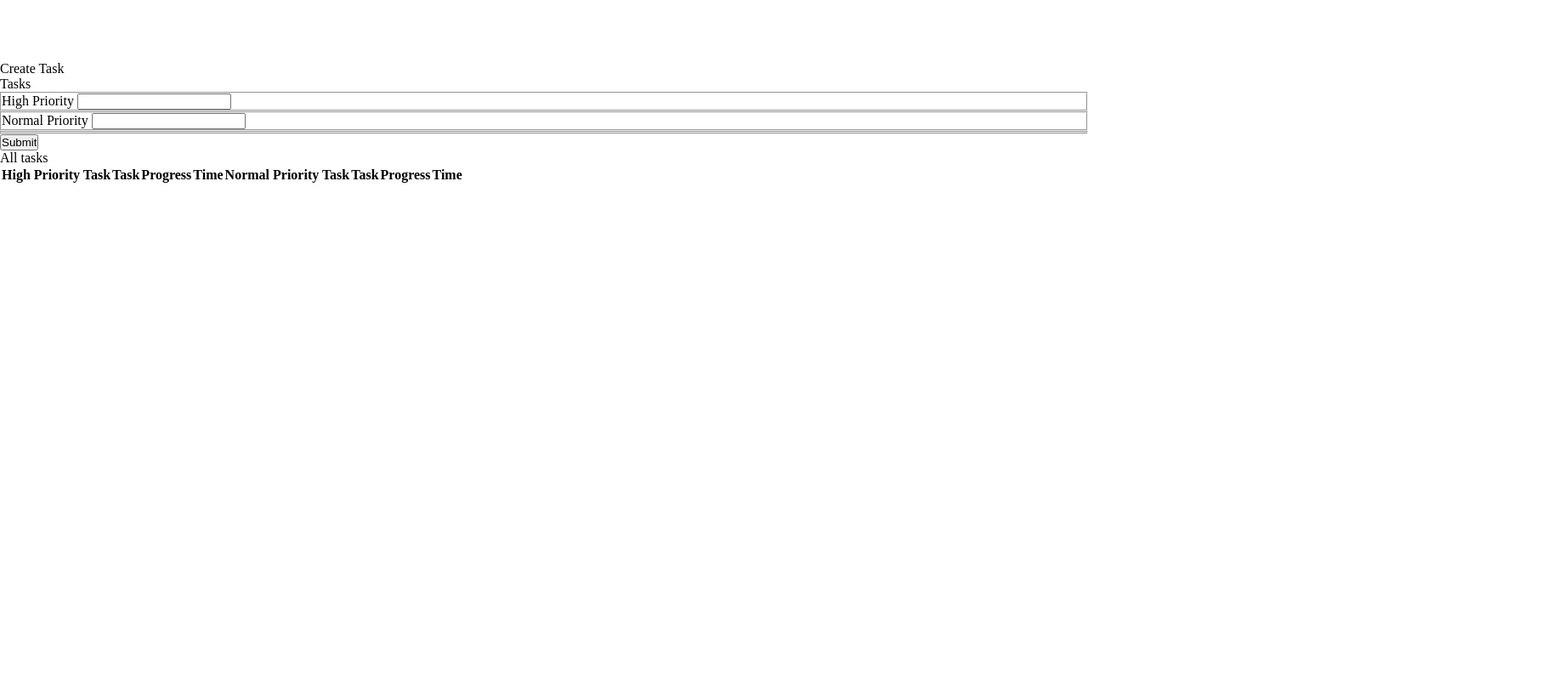
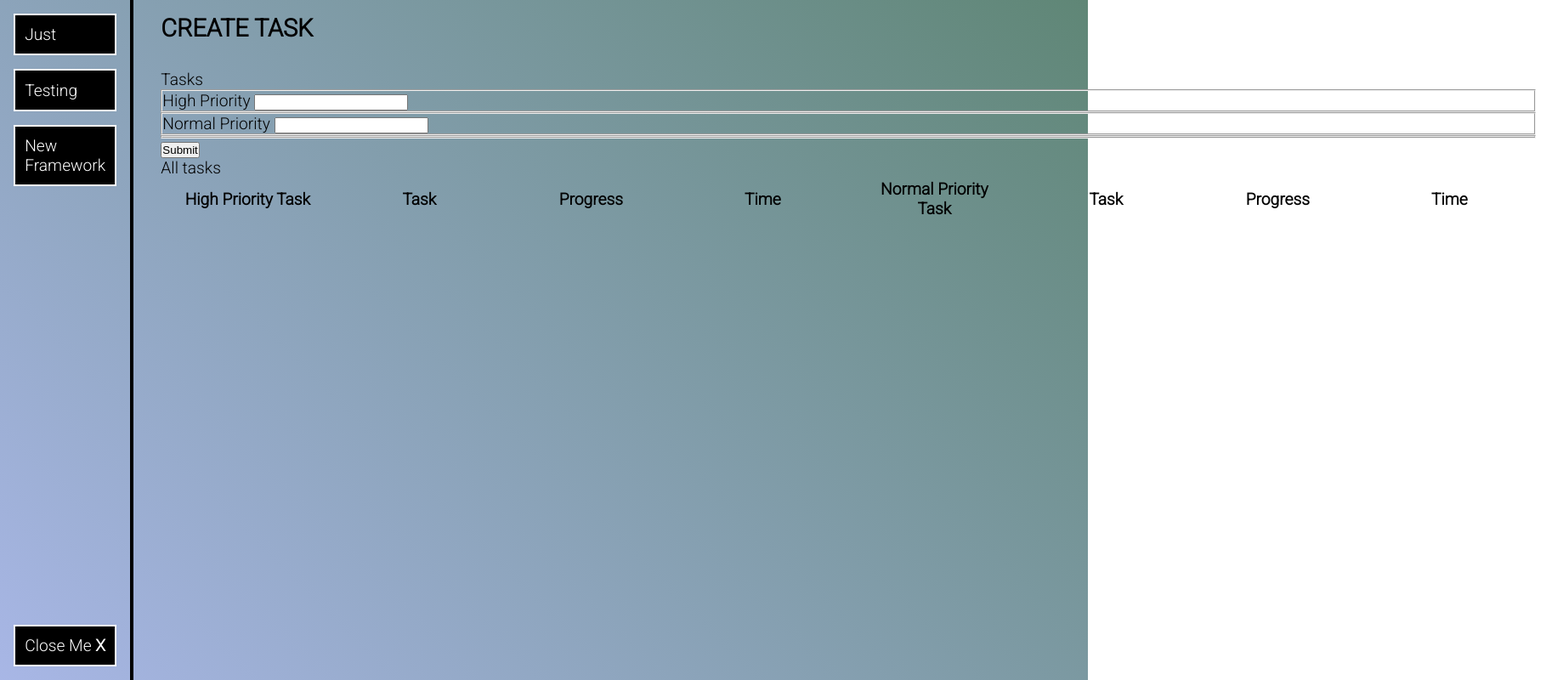
Before and after one commit to David4bay/Note-Timestamp-App, a plain HTML site: page index.html in a window 1280 px wide. Shown: the whole page at 85% size, 1839 px wide, since content can reach past the window. Drawn offline with nearby package versions, Linux system fonts and the light colour scheme; files that its build step writes are made by us from their sources.

Commit message:
layout and style changes

```diff
--- a/index.html
+++ b/index.html
@@ -4,35 +4,39 @@
     <meta charset="UTF-8">
     <meta http-equiv="X-UA-Compatible" content="IE=edge">
     <meta name="viewport" content="width=device-width, initial-scale=1.0">
-    <link rel="stylesheet" href="style.css">
+    <link rel="preconnect" href="https://fonts.googleapis.com">
+<link rel="preconnect" href="https://fonts.gstatic.com" crossorigin>
+<link href="https://fonts.googleapis.com/css2?family=Roboto:wght@300&display=swap" rel="stylesheet">
+    <link rel="stylesheet" href="/style/style.css">
     <title>Note Taking App</title>
 </head>
 <body>
     <main class="background">
         <aside class="nav">
-            <ul>
-                <div>
-                    <li></li>
-                    <li></li>
-                    <li></li>
+            <ul class="list-container">
+                <div class="first-grouped-list">
+                    <li class="list-item">Just</li>
+                    <li class="list-item">Testing</li>
+                    <li class="list-item">New Framework</li>
                 </div>
-                <div>
-                    <li></li>
+                <div class="last">
+                    <li class="list-item">Close Me <span class="bold">X</span></li>
                 </div>
             </ul>
         </aside>
+        <article class="main-content-body">
             <section class="main-content">
                 <header class="note-header">Create Task</header>
                 <form>
                     <legend class="top-priority">Tasks</legend>
                     <fieldset>
                         <label for="" class="task">High Priority</label>
-                    <input type="text" name="" id="" required>
+                        <input type="text" name="high-priority" id="highPriority" required>
                         <i class="time-stamp"></i>
                     </fieldset>
                     <fieldset>
                         <label for="">Normal Priority</label>
-                    <input type="text" name="" id="" required>
+                        <input type="text" name="normal-priority" id="normalPriority" required>
                         <i class="time-stamp"></i>
                     </fieldset>
                     <fieldset>
@@ -57,6 +61,8 @@
                     <tr class="created-tasks"></tr>
                 </table>
             </section>
+        </article>
     </main>
+    <script src="script/script.js"></script>
 </body>
 </html>
--- a/style/style.scss
+++ b/style/style.scss
@@ -9,3 +9,81 @@
     padding: 0;
     box-sizing: border-box;
 }
+
+body {
+    min-height: 100vh;
+    font-family: 'Roboto', sans-serif;
+    font-weight: 400;
+    font-size: 1.2rem;
+    overflow: scroll;
+}
+
+main.background {
+    display: grid;
+    min-height: 100vh;
+    grid-template-columns: 0.25fr 1fr;
+    background: linear-gradient(45deg, hsl(226, 55%, 78%), hsl(155, 17%, 45%));
+}
+
+ul.list-container {
+    display: flex;
+    min-height: 100vh;
+    padding: 1rem;
+    gap: 1rem;
+    flex-direction: column;
+    justify-content: space-between;
+    border-right: 4px solid #000;
+}
+
+div.first-grouped-list {
+    display: flex;
+    flex-direction: column;
+    gap: 1rem;
+}
+
+li.list-item {
+    list-style: none;
+    padding: 0.7rem;
+    background-color: #000;
+    color: #fff;
+    border: 2px solid #fff;
+    transition: border 0.1s ease;
+}
+
+li.list-item:hover {
+    background-color: #fff;
+    color: #000;
+    border: 2px solid #000;
+}
+
+li.list-item:active {
+    border: 2px solid #000;
+    transform: translate(0%, 10%);
+}
+
+span.bold {
+    font-weight: 600;
+}
+
+table {
+}
+
+tr, th {
+    min-width: 200px;
+    overflow-x: scroll;
+    padding: 0px 1rem;
+}
+
+th {
+}
+
+article.main-content-body {
+    padding: 1rem 2rem;
+}
+
+header.note-header {
+    text-transform: uppercase;
+    font-size: 1.5em;
+    font-weight: 700;
+    padding-bottom: 2rem;
+}
```
Also changed, not shown: style/style.css, 1 other file. Lines whose indentation alone changed are shown as unchanged.
